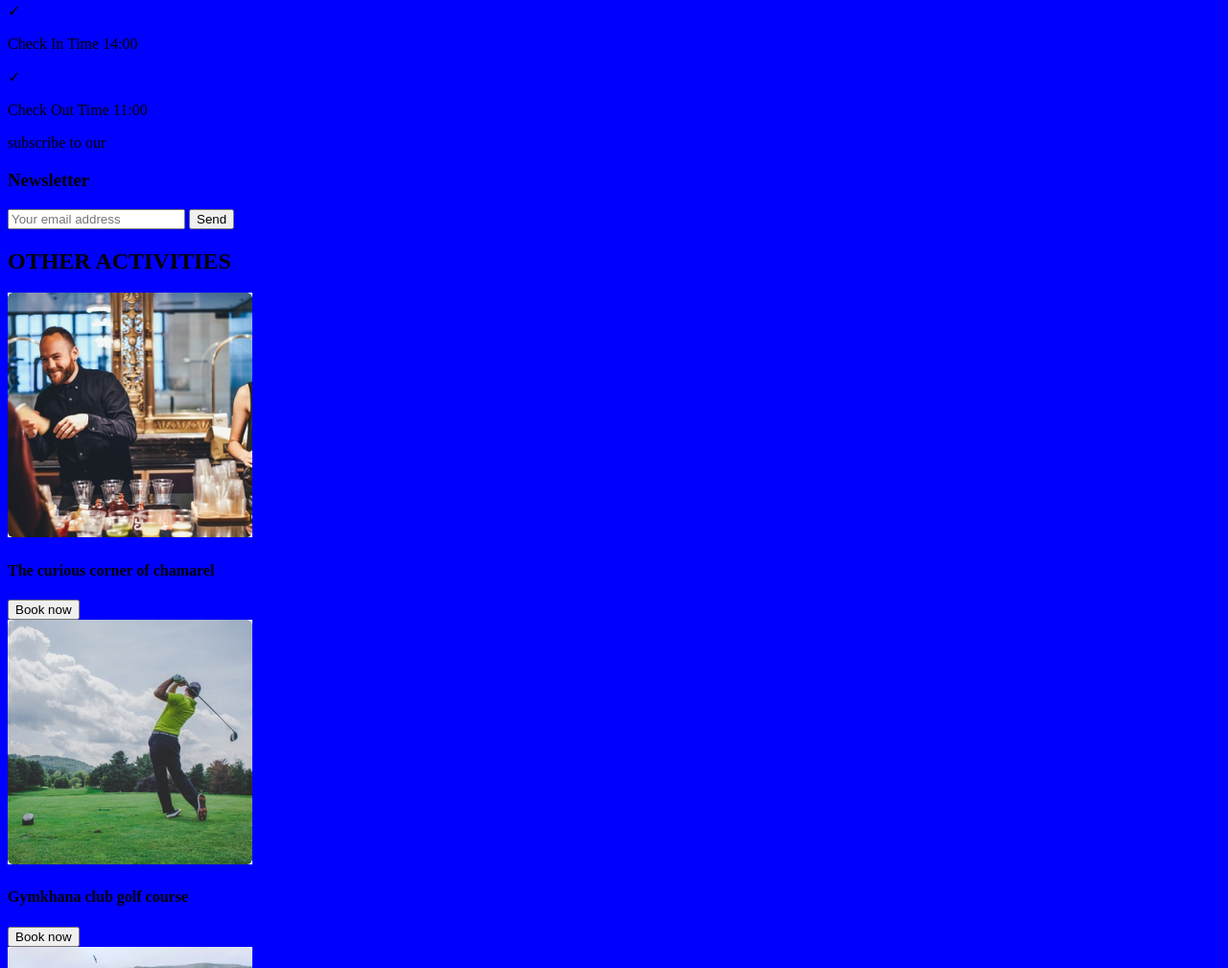
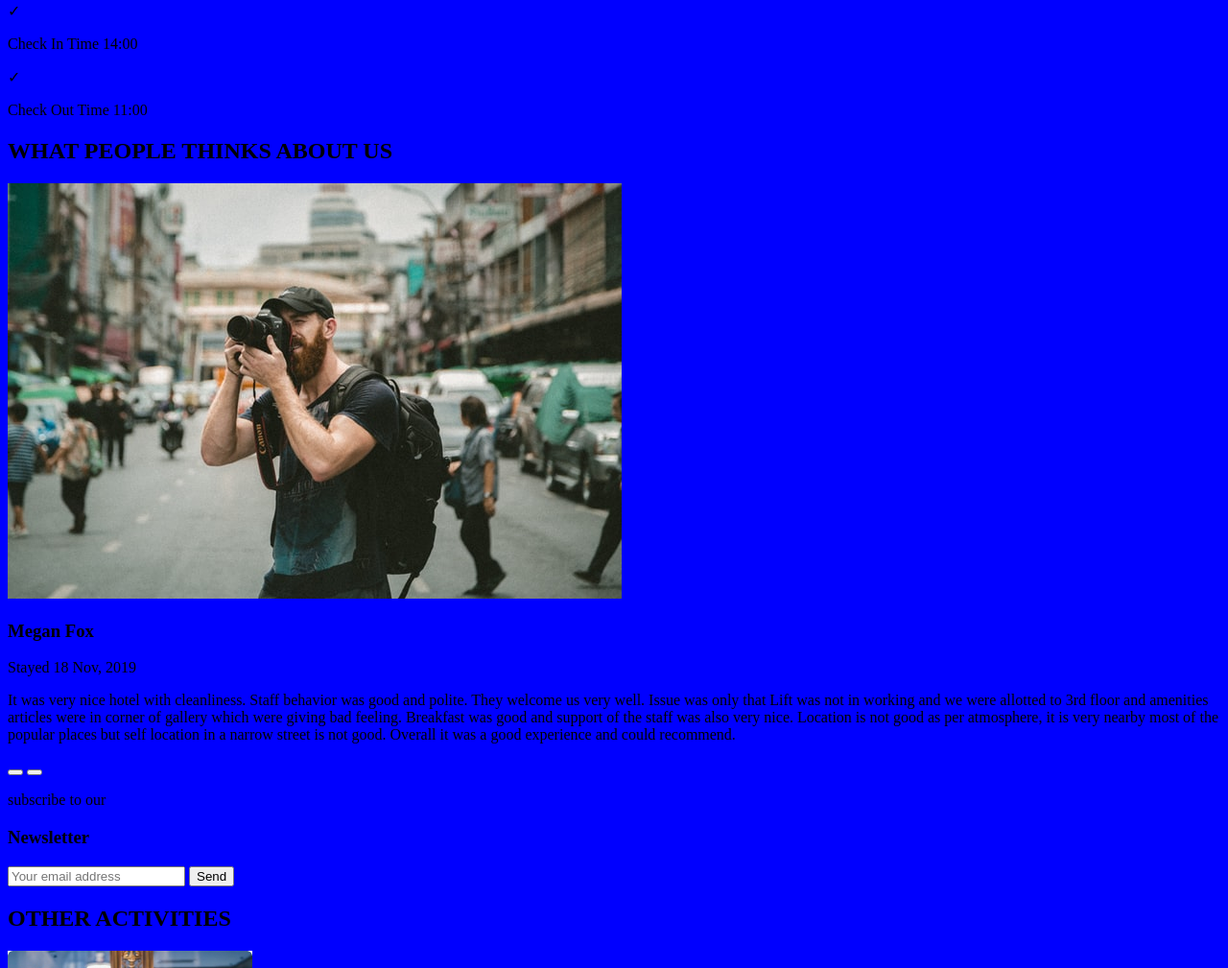
Before and after one commit to Jihyun85/best-tour-plan, a website: page index.html in a window 1280 px wide. Shown: the part 4550-5559 px from the top of the page at 96% size. Drawn offline with Linux system fonts and the light colour scheme.

Commit message:
🚧 comment 마크업

```diff
--- a/index.html
+++ b/index.html
@@ -411,6 +411,45 @@
         </div>
       </div>
 
+      <div class="comment">
+        <div class="container">
+          <h2 class="comment-title">WHAT PEOPLE THINKS ABOUT US</h2>
+          <div class="comment-container">
+            <div class="comment-box">
+              <div class="comment-profile">
+                <img src="assets/images/user-1.jpg" alt="user" />
+              </div>
+              <h3 class="comment-username">Megan Fox</h3>
+              <p class="comment-date">Stayed 18 Nov, 2019</p>
+              <div class="star-rating">
+                <i class="ic-star"></i>
+                <i class="ic-star"></i>
+                <i class="ic-star"></i>
+                <i class="ic-star"></i>
+                <i class="ic-star"></i>
+              </div>
+              <p class="comment-contents">
+                It was very nice hotel with cleanliness. Staff behavior was good
+                and polite. They welcome us very well. Issue was only that Lift
+                was not in working and we were allotted to 3rd floor and
+                amenities articles were in corner of gallery which were giving
+                bad feeling. Breakfast was good and support of the staff was
+                also very nice. Location is not good as per atmosphere, it is
+                very nearby most of the popular places but self location in a
+                narrow street is not good. Overall it was a good experience and
+                could recommend.
+              </p>
+            </div>
+            <button class="arrow arrow-left" type="button">
+              <i class="ic-chevron"></i>
+            </button>
+            <button class="arrow arrow-right" type="button">
+              <i class="ic-chevron"></i>
+            </button>
+          </div>
+        </div>
+      </div>
+
       <div class="newsletter">
         <div class="newsletter-text">
           <p>subscribe to our</p>
```
